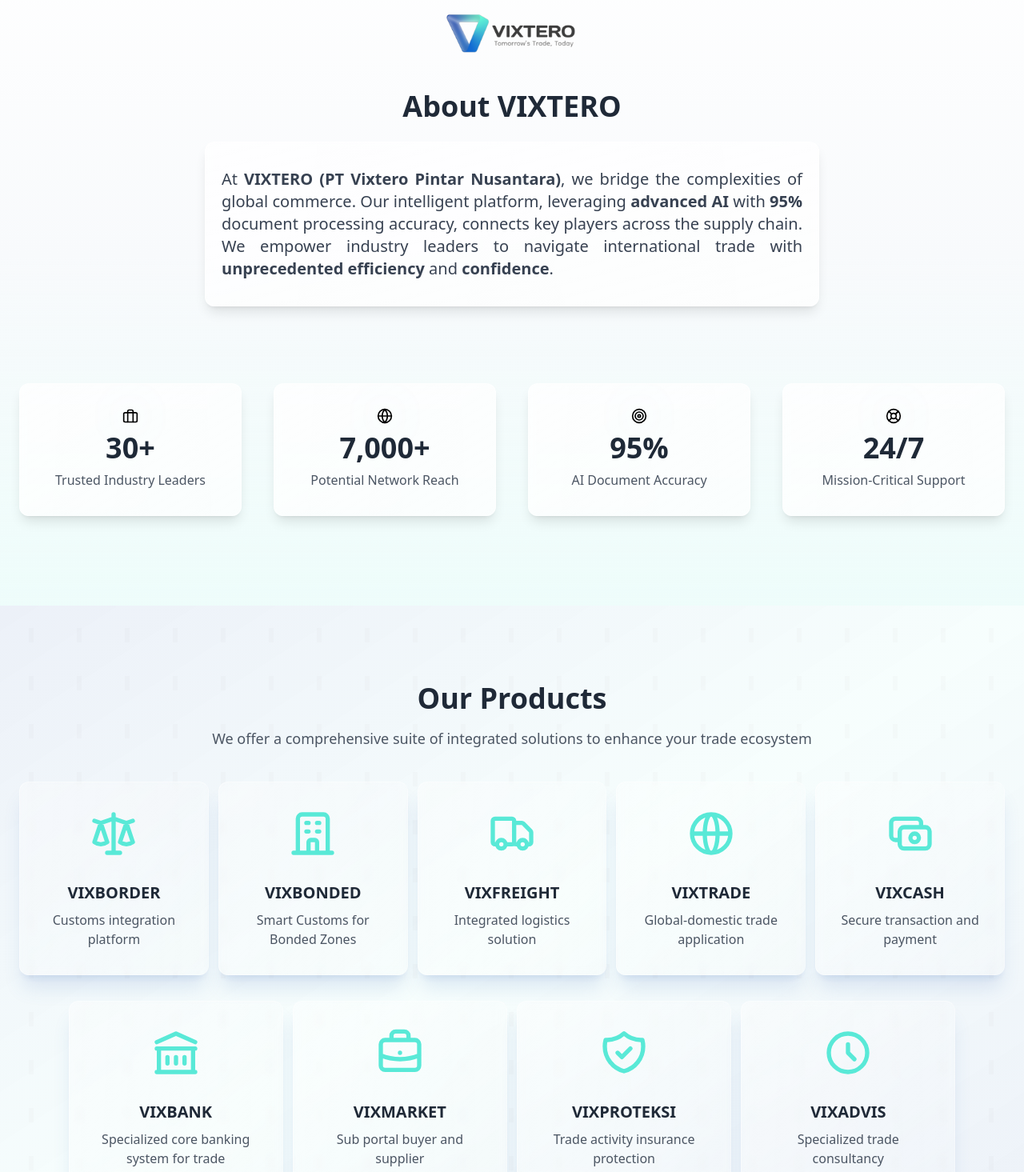
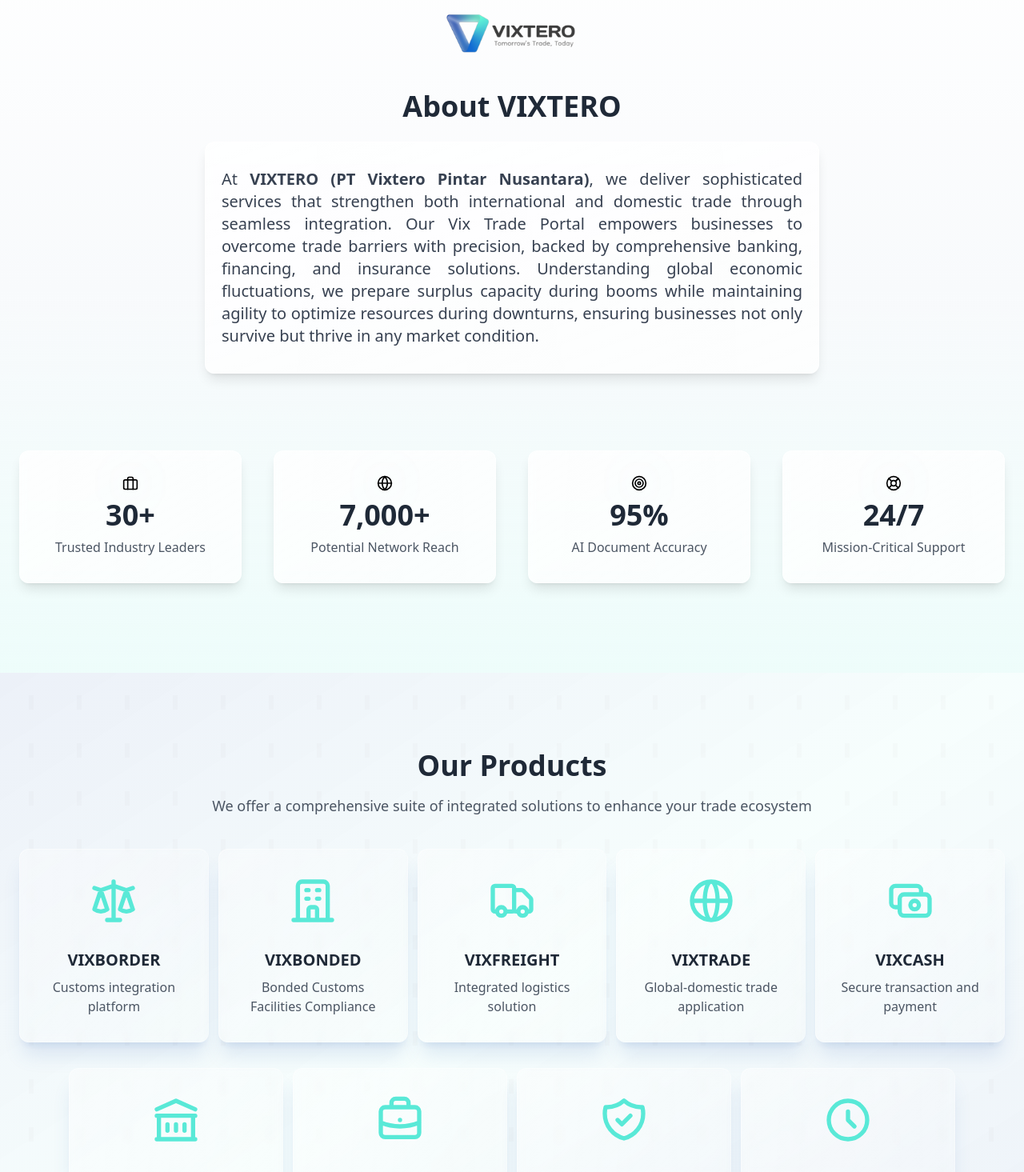
Before and after one commit to Vixtero/landing-page, a Next.js app: page / in a window 1280 px wide. Shown: the part 1663-3128 px from the top of the page at 80% size. Built offline with nearby package versions, Linux system fonts and the light colour scheme.

Commit message:
update aboutus dan product

```diff
--- a/src/app/components/AboutUs.tsx
+++ b/src/app/components/AboutUs.tsx
@@ -83,10 +83,7 @@
             className="max-w-3xl mx-auto p-8 rounded-lg border border-white/50 shadow-lg backdrop-blur-sm bg-gradient-to-br from-white/80 via-white/75 to-white/70"
           >
             <p className="text-lg md:text-xl text-gray-700 leading-relaxed text-justify">
-              At <strong>VIXTERO (PT Vixtero Pintar Nusantara)</strong>, we bridge the complexities of global commerce.
-              Our intelligent platform, leveraging <strong>advanced AI</strong> with <strong>95%</strong> document
-              processing accuracy, connects key players across the supply chain. We empower industry leaders to navigate
-              international trade with <strong>unprecedented efficiency</strong> and <strong>confidence</strong>.
+            At <strong>VIXTERO (PT Vixtero Pintar Nusantara)</strong>, we deliver sophisticated services that strengthen both international and domestic trade through seamless integration. Our Vix Trade Portal empowers businesses to overcome trade barriers with precision, backed by comprehensive banking, financing, and insurance solutions. Understanding global economic fluctuations, we prepare surplus capacity during booms while maintaining agility to optimize resources during downturns, ensuring businesses not only survive but thrive in any market condition.
             </p>
           </SpotlightCard>
         </motion.div>
--- a/src/app/components/OurProducts.tsx
+++ b/src/app/components/OurProducts.tsx
@@ -16,7 +16,7 @@
     },
     {
       name: 'VIXBONDED',
-      description: 'Smart Customs for Bonded Zones',
+      description: 'Bonded Customs Facilities Compliance',
       icon: (
         <svg xmlns="http://www.w3.org/2000/svg" className="h-16 w-16 mb-4 text-[#59e9d7]" fill="none" viewBox="0 0 24 24" stroke="currentColor">
           <path strokeLinecap="round" strokeLinejoin="round" strokeWidth={2} d="M19 21V5a2 2 0 00-2-2H7a2 2 0 00-2 2v16m14 0h2m-2 0h-5m-9 0H3m2 0h5M9 7h1m-1 4h1m4-4h1m-1 4h1m-5 10v-5a1 1 0 011-1h2a1 1 0 011 1v5m-4 0h4" />
```
